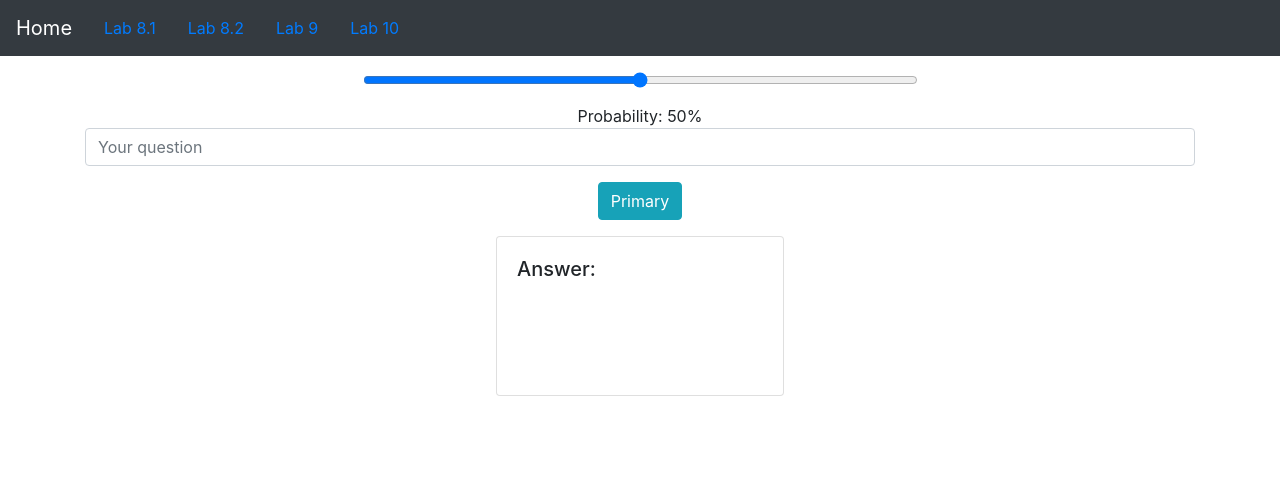
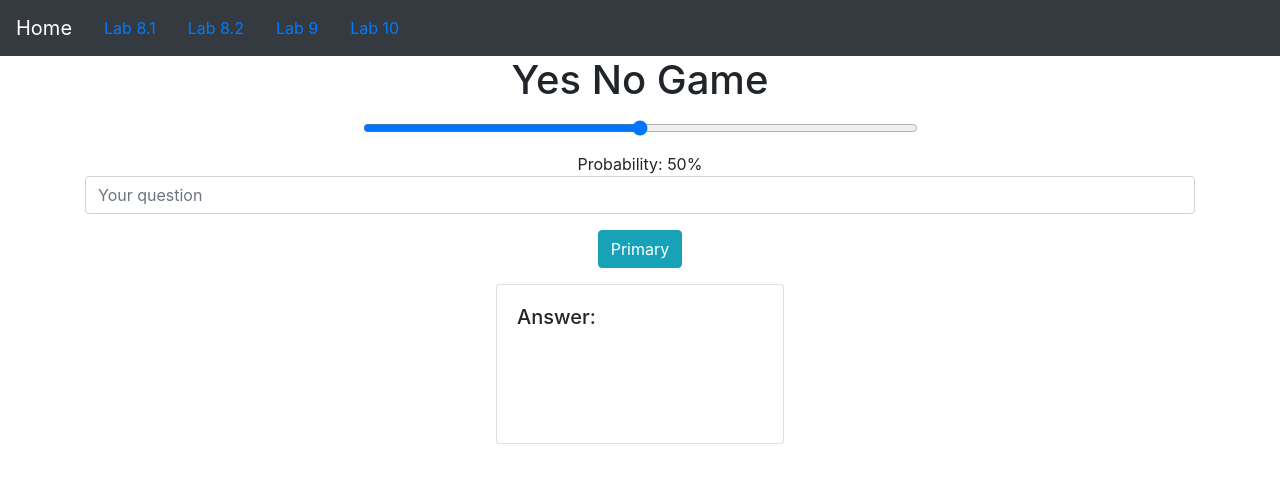
Before and after one commit to ectuser/Simulation-modeling, a React (Create React App) app in the folder eventprobabilitytheory/: page /yes-no-game in a window 1280 px wide. Shown: the top 480 px of the page. Built offline with nearby package versions, Linux system fonts and the light colour scheme.

Commit message:
Added Title component

```diff
--- a/eventprobabilitytheory/src/components/DiceGame.js
+++ b/eventprobabilitytheory/src/components/DiceGame.js
@@ -1,5 +1,6 @@
 import React, {useRef, useState} from 'react';
 import { Form, Row, Col, Container, Button } from 'react-bootstrap';
+import Title from "./Title"
 
 const DiceGame = () => {
 
@@ -88,7 +89,7 @@ const DiceGame = () => {
 
     return (
         <Container>
-            <h1 className="text-center">Dice Game</h1>
+            <Title>Dice Game</Title>
             <Row className="m-2">
                 <Col style={{lineHeight : '70px'}}>Face number</Col>
                 <Col style={{lineHeight : '70px'}}>Face </Col>
--- a/eventprobabilitytheory/src/components/EventStatistics.js
+++ b/eventprobabilitytheory/src/components/EventStatistics.js
@@ -10,6 +10,7 @@ import {
 from "react-router-dom";
 import { useSelector, useDispatch } from "react-redux";
 import { Bar } from 'react-chartjs-2';
+import Title from "./Title"
 
 const EventStatistics = () => {
     const input = useRef();
--- a/eventprobabilitytheory/src/components/MagicBall.js
+++ b/eventprobabilitytheory/src/components/MagicBall.js
@@ -2,6 +2,7 @@ import React from 'react';
 import { useState } from 'react';
 import { Container } from 'react-bootstrap';
 import { Button, Form } from 'react-bootstrap';
+import Title from "./Title"
 
 const MagicBall = () => {
     const [answer, setAnswer] = useState("");
@@ -103,6 +104,7 @@ const MagicBall = () => {
 
     return (
         <Container className="text-center">
+             <Title>Magic 8 Ball</Title>
             <Form.Control placeholder="Your question" className="m-2" />
             <Button onClick={ getAnswer } className="m-2">Answer</Button>
             <div className="mb-5">{ answer }</div>
--- /dev/null
+++ b/eventprobabilitytheory/src/components/Title.js
@@ -0,0 +1,4 @@
+import React from 'react'
+
+const Title = ({children}) => <h1 className="text-center mb-3">{children}</h1>
+export default Title;
--- a/eventprobabilitytheory/src/components/YesNoGame.js
+++ b/eventprobabilitytheory/src/components/YesNoGame.js
@@ -1,6 +1,7 @@
 import React from 'react';
 import {useState, useRef} from 'react';
 import { Button, Form, Card, Container } from 'react-bootstrap';
+import Title from "./Title"
 
 const YesNoGame = () => {
     const [answer, setAnswer] = useState();
@@ -24,6 +25,7 @@ const YesNoGame = () => {
 
     return (
         <Container>
+            <Title>Yes No Game</Title>
             <Form.Control onChange={ change } ref={ myInput }
                 type="range"
                 className="w-50 mx-auto my-3"
```
